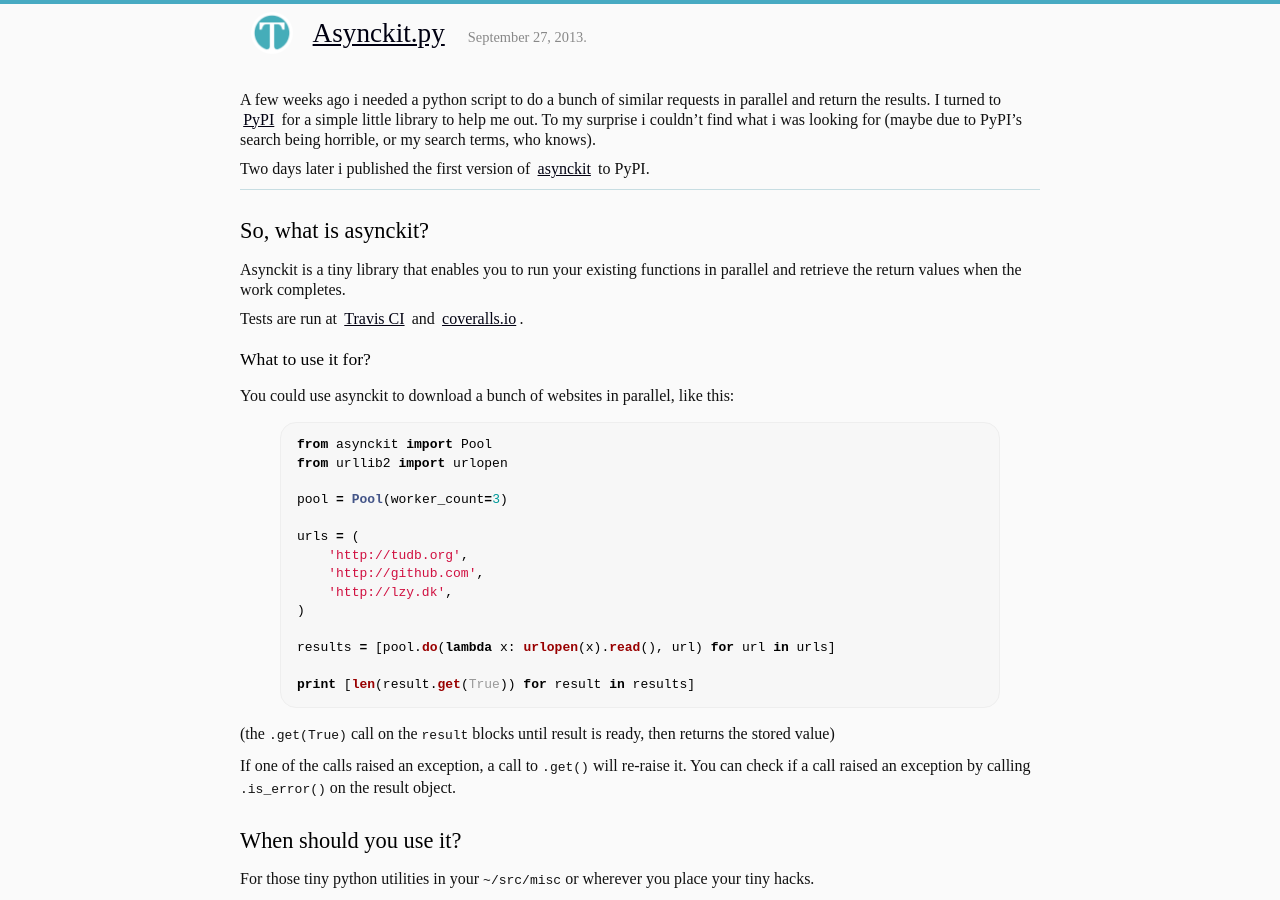
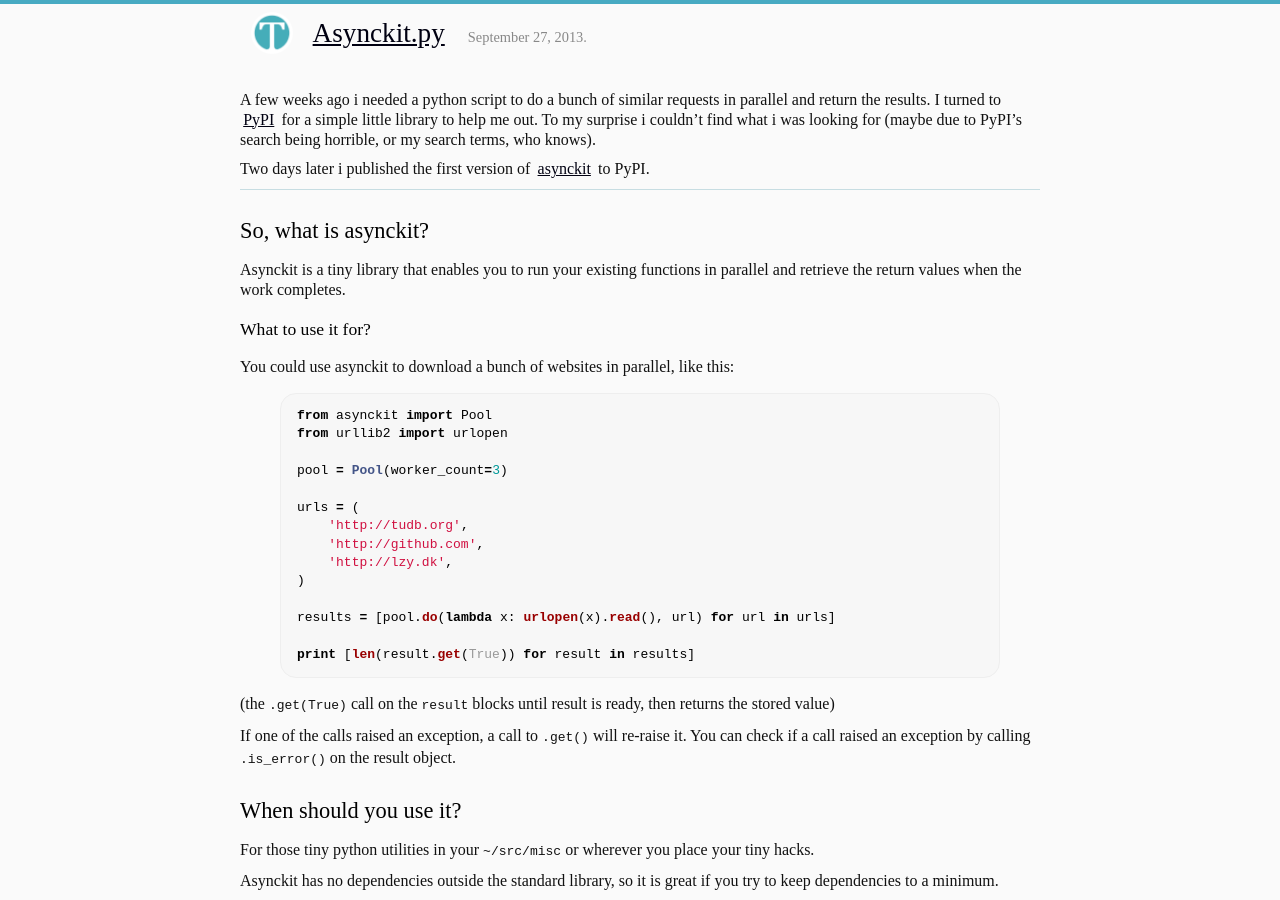
Before and after one commit to henriktudborg/henriktudborg.github.io, a Jekyll site: the page built from _posts/2013-09-27-asynckit.py.md, in a window 1280 px wide and 900 px high. Built offline with Jekyll 4.4.1, drawn with Linux system fonts in a browser that asks for light colours; some web fonts are replaced; Markdown is read by kramdown in place of the engine named in the settings.

Commit message:
removed silly info

```diff
--- a/_posts/2013-09-27-asynckit.py.md
+++ b/_posts/2013-09-27-asynckit.py.md
@@ -21,8 +21,6 @@ So, what is asynckit?
 
 Asynckit is a tiny library that enables you to run your existing functions in parallel
 and retrieve the return values when the work completes.
-
-Tests are run at [Travis CI](https://travis-ci.org/) and [coveralls.io](https://coveralls.io/).
 
 
 ### What to use it for?
```
